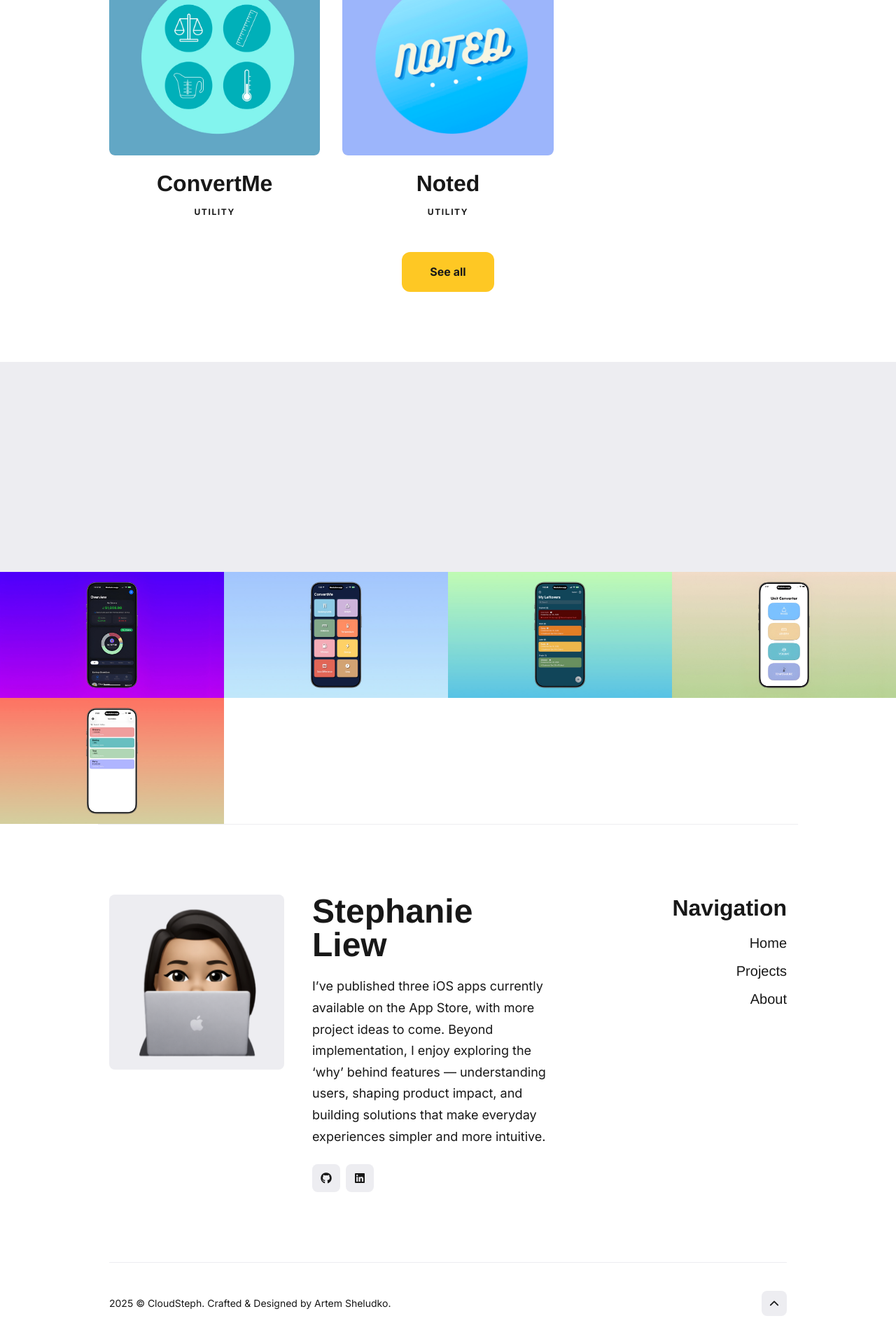
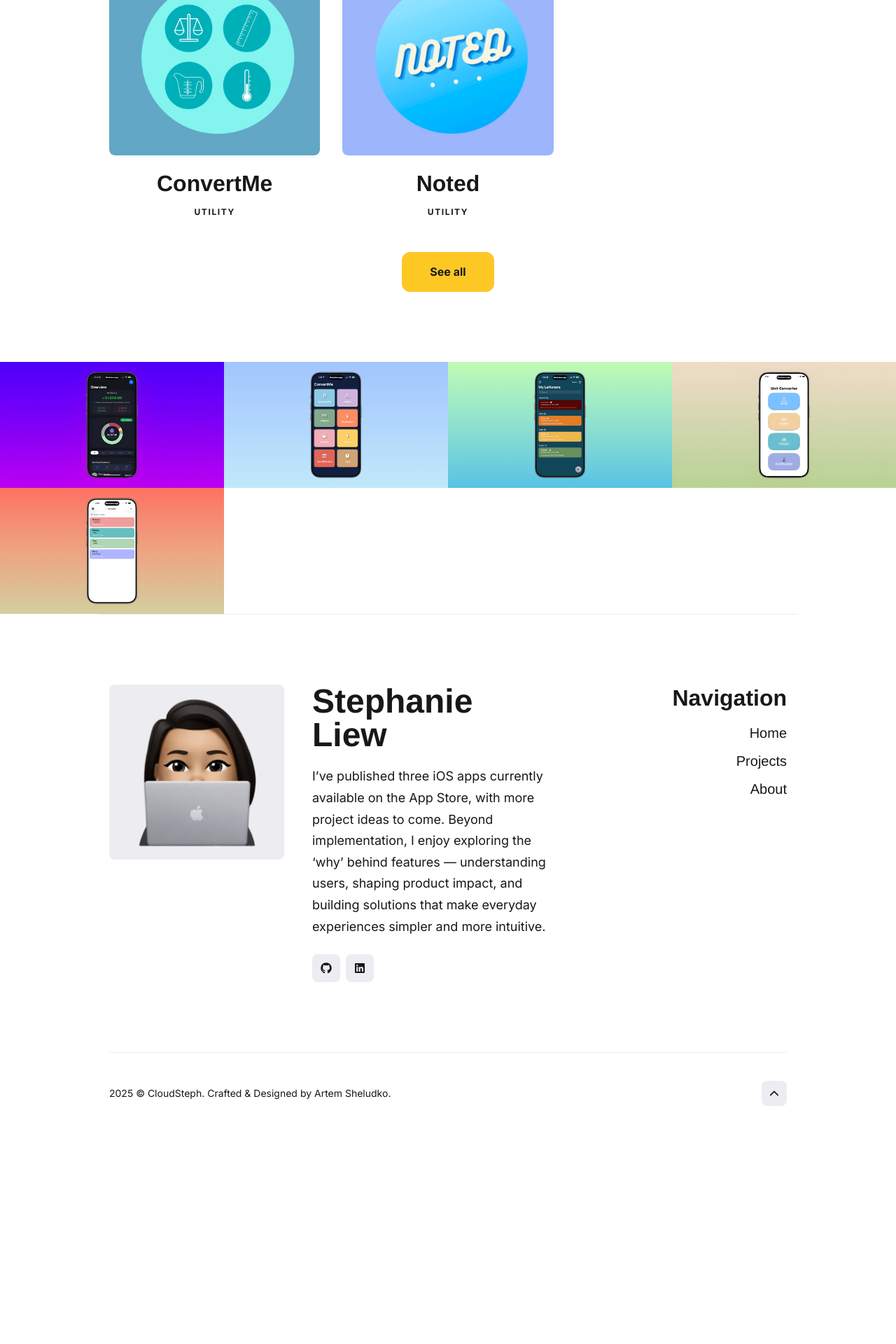
Before and after one commit to CloudSteph/CloudSteph.github.io, a Jekyll site: the page built from index.html, in a window 1280 px wide. Shown: the part 1603-3523 px from the top of the page at 70% size. Built offline with Jekyll 4.4.1, drawn with Linux system fonts in a browser that asks for light colours; some web fonts are replaced; the list of posts is cut into pages by our own code; after the commit the page ends 3223 px from its top, so only the background shows below that.

Commit message:
Updated testimonials

```diff
--- a/_includes/section-testimonials.html
+++ b/_includes/section-testimonials.html
@@ -1,5 +1,5 @@
 <!-- begin testimonials -->
-<section class="section testimonials animate">
+<!-- <section class="section testimonials animate">
   <div class="container">
     <div class="row">
       <div class="col col-12">
@@ -49,5 +49,5 @@
       </div>
     </div>
   </div>
-</section>
+</section> -->
 <!-- end testimonials -->
```
